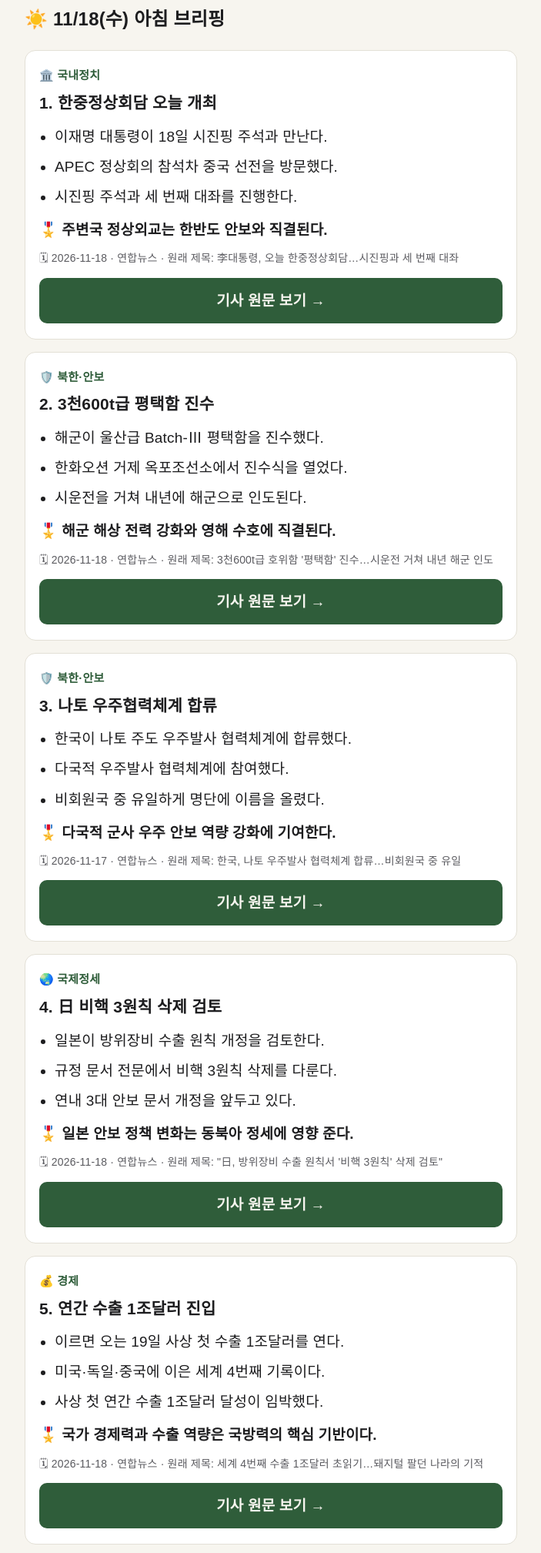
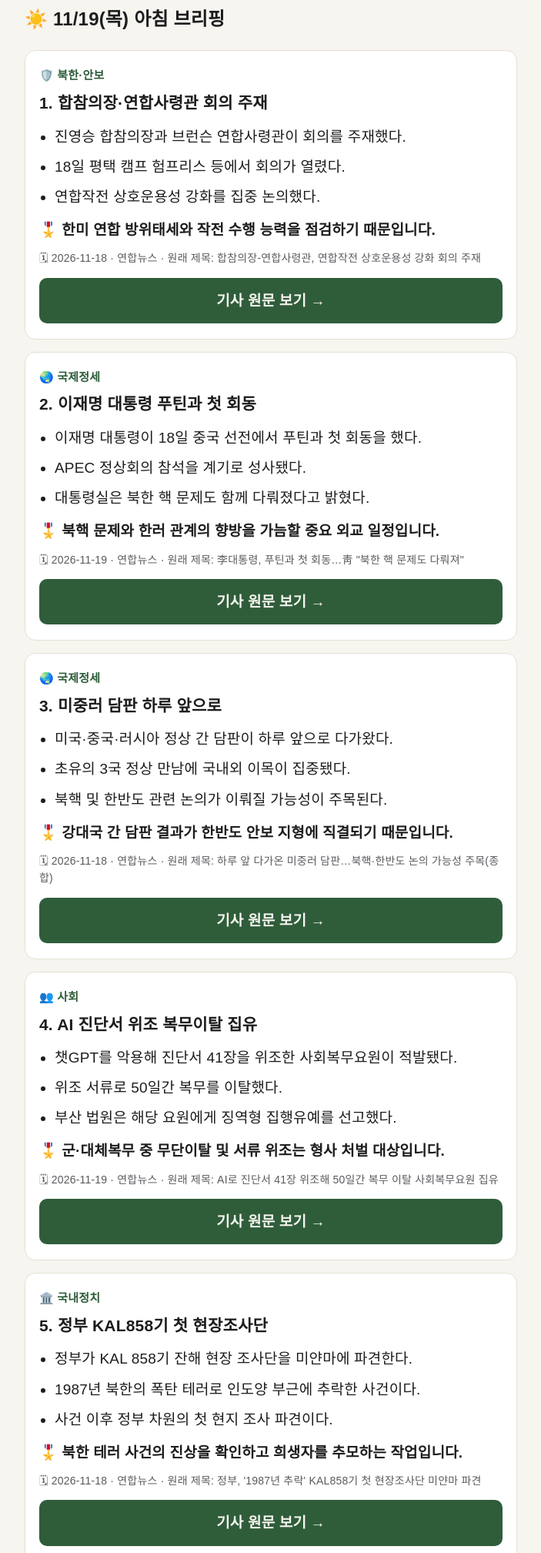
Before and after one commit to jyynet03/military-news-bot, a plain HTML site: page docs/index.html in a window 1280 px wide. Shown: the part 25-2042 px from the top of the page at 77% size, without its empty margins (288-991 px from the left). Drawn offline with Linux system fonts and the light colour scheme.

Commit message:
기록: 2026-11-19 브리핑

```diff
--- a/data/state.json
+++ b/data/state.json
@@ -1,12 +1,12 @@
 {
   "gemini_usage": {
-    "date": "2026-11-18",
+    "date": "2026-11-19",
     "calls": 2
   },
   "kakao_refresh": {
     "fp": "74fdaf00",
     "first_seen": "2026-11-11"
   },
-  "last_sent_date": "2026-11-18",
-  "last_sent_at": "10:22:49"
+  "last_sent_date": "2026-11-19",
+  "last_sent_at": "09:44:36"
 }
--- a/docs/index.html
+++ b/docs/index.html
@@ -1,7 +1,7 @@
 <!doctype html>
 <html lang="ko"><head><meta charset="utf-8">
 <meta name="viewport" content="width=device-width,initial-scale=1">
-<title>아침 브리핑 2026-11-18</title>
+<title>아침 브리핑 2026-11-19</title>
 <style>
 :root{--bg:#f7f5ef;--card:#fff;--ink:#1d1d1f;--sub:#5b5b60;--acc:#2f5d3a;--line:#e3e0d6}
 @media (prefers-color-scheme:dark){:root{--bg:#16181a;--card:#202326;--ink:#ececec;--sub:#a5a8ad;--acc:#8fc79b;--line:#33373b}}
@@ -14,40 +14,40 @@ h1{font-size:24px;margin:8px 0 18px} h2{font-size:21px;line-height:1.5;margin:6p
 .btn{display:block;text-align:center;background:var(--acc);color:var(--bg);text-decoration:none;font-weight:700;padding:12px;border-radius:10px}
 .warn{background:#fff3cd;color:#5c4400;padding:10px 14px;border-radius:10px;font-size:16px}
 </style></head><body><main>
-<h1>☀️ 11/18(수) 아침 브리핑</h1>
-<section class="card">
-  <div class="cat">🏛️ 국내정치</div>
-  <h2>1. 한중정상회담 오늘 개최</h2>
-  <ul><li>이재명 대통령이 18일 시진핑 주석과 만난다.</li><li>APEC 정상회의 참석차 중국 선전을 방문했다.</li><li>시진핑 주석과 세 번째 대좌를 진행한다.</li></ul><p class="why">🎖️ 주변국 정상외교는 한반도 안보와 직결된다.</p>
-  <p class="meta">🗓 2026-11-18 · 연합뉴스 · 원래 제목: 李대통령, 오늘 한중정상회담…시진핑과 세 번째 대좌</p>
-  <a class="btn" href="https://www.yna.co.kr/view/AKR20261118045700001" target="_blank" rel="noopener">기사 원문 보기 →</a>
-</section>
+<h1>☀️ 11/19(목) 아침 브리핑</h1>
 <section class="card">
   <div class="cat">🛡️ 북한·안보</div>
-  <h2>2. 3천600t급 평택함 진수</h2>
-  <ul><li>해군이 울산급 Batch-Ⅲ 평택함을 진수했다.</li><li>한화오션 거제 옥포조선소에서 진수식을 열었다.</li><li>시운전을 거쳐 내년에 해군으로 인도된다.</li></ul><p class="why">🎖️ 해군 해상 전력 강화와 영해 수호에 직결된다.</p>
-  <p class="meta">🗓 2026-11-18 · 연합뉴스 · 원래 제목: 3천600t급 호위함 &#x27;평택함&#x27; 진수…시운전 거쳐 내년 해군 인도</p>
-  <a class="btn" href="https://www.yna.co.kr/view/AKR20261118044300504" target="_blank" rel="noopener">기사 원문 보기 →</a>
-</section>
-<section class="card">
-  <div class="cat">🛡️ 북한·안보</div>
-  <h2>3. 나토 우주협력체계 합류</h2>
-  <ul><li>한국이 나토 주도 우주발사 협력체계에 합류했다.</li><li>다국적 우주발사 협력체계에 참여했다.</li><li>비회원국 중 유일하게 명단에 이름을 올렸다.</li></ul><p class="why">🎖️ 다국적 군사 우주 안보 역량 강화에 기여한다.</p>
-  <p class="meta">🗓 2026-11-17 · 연합뉴스 · 원래 제목: 한국, 나토 우주발사 협력체계 합류…비회원국 중 유일</p>
-  <a class="btn" href="https://www.yna.co.kr/view/AKR20261117133700504" target="_blank" rel="noopener">기사 원문 보기 →</a>
+  <h2>1. 합참의장·연합사령관 회의 주재</h2>
+  <ul><li>진영승 합참의장과 브런슨 연합사령관이 회의를 주재했다.</li><li>18일 평택 캠프 험프리스 등에서 회의가 열렸다.</li><li>연합작전 상호운용성 강화를 집중 논의했다.</li></ul><p class="why">🎖️ 한미 연합 방위태세와 작전 수행 능력을 점검하기 때문입니다.</p>
+  <p class="meta">🗓 2026-11-18 · 연합뉴스 · 원래 제목: 합참의장-연합사령관, 연합작전 상호운용성 강화 회의 주재</p>
+  <a class="btn" href="https://www.yna.co.kr/view/AKR20261118158600504" target="_blank" rel="noopener">기사 원문 보기 →</a>
 </section>
 <section class="card">
   <div class="cat">🌏 국제정세</div>
-  <h2>4. 日 비핵 3원칙 삭제 검토</h2>
-  <ul><li>일본이 방위장비 수출 원칙 개정을 검토한다.</li><li>규정 문서 전문에서 비핵 3원칙 삭제를 다룬다.</li><li>연내 3대 안보 문서 개정을 앞두고 있다.</li></ul><p class="why">🎖️ 일본 안보 정책 변화는 동북아 정세에 영향 준다.</p>
-  <p class="meta">🗓 2026-11-18 · 연합뉴스 · 원래 제목: &quot;日, 방위장비 수출 원칙서 &#x27;비핵 3원칙&#x27; 삭제 검토&quot;</p>
-  <a class="btn" href="https://www.yna.co.kr/view/AKR20261118046000073" target="_blank" rel="noopener">기사 원문 보기 →</a>
+  <h2>2. 이재명 대통령 푸틴과 첫 회동</h2>
+  <ul><li>이재명 대통령이 18일 중국 선전에서 푸틴과 첫 회동을 했다.</li><li>APEC 정상회의 참석을 계기로 성사됐다.</li><li>대통령실은 북한 핵 문제도 함께 다뤄졌다고 밝혔다.</li></ul><p class="why">🎖️ 북핵 문제와 한러 관계의 향방을 가늠할 중요 외교 일정입니다.</p>
+  <p class="meta">🗓 2026-11-19 · 연합뉴스 · 원래 제목: 李대통령, 푸틴과 첫 회동…靑 &quot;북한 핵 문제도 다뤄져&quot;</p>
+  <a class="btn" href="https://www.yna.co.kr/view/AKR20261119002400001" target="_blank" rel="noopener">기사 원문 보기 →</a>
 </section>
 <section class="card">
-  <div class="cat">💰 경제</div>
-  <h2>5. 연간 수출 1조달러 진입</h2>
-  <ul><li>이르면 오는 19일 사상 첫 수출 1조달러를 연다.</li><li>미국·독일·중국에 이은 세계 4번째 기록이다.</li><li>사상 첫 연간 수출 1조달러 달성이 임박했다.</li></ul><p class="why">🎖️ 국가 경제력과 수출 역량은 국방력의 핵심 기반이다.</p>
-  <p class="meta">🗓 2026-11-18 · 연합뉴스 · 원래 제목: 세계 4번째 수출 1조달러 초읽기…돼지털 팔던 나라의 기적</p>
-  <a class="btn" href="https://www.yna.co.kr/view/AKR20261117142400003" target="_blank" rel="noopener">기사 원문 보기 →</a>
-</section><section class="card"><h2>📖 오늘의 용어</h2><ul><li>APEC: 아시아태평양 경제협력체 기구</li><li>진수식: 새로 만든 선박을 물에 처음 띄우는 의식</li><li>나토: 북대서양조약기구 서방 군사동맹체</li><li>비핵 3원칙: 핵무기를 제조·보유·반입하지 않는다는 원칙</li><li>연간 수출: 나라가 한 해 동안 외국에 물품을 내다 판 총액</li></ul></section>
+  <div class="cat">🌏 국제정세</div>
+  <h2>3. 미중러 담판 하루 앞으로</h2>
+  <ul><li>미국·중국·러시아 정상 간 담판이 하루 앞으로 다가왔다.</li><li>초유의 3국 정상 만남에 국내외 이목이 집중됐다.</li><li>북핵 및 한반도 관련 논의가 이뤄질 가능성이 주목된다.</li></ul><p class="why">🎖️ 강대국 간 담판 결과가 한반도 안보 지형에 직결되기 때문입니다.</p>
+  <p class="meta">🗓 2026-11-18 · 연합뉴스 · 원래 제목: 하루 앞 다가온 미중러 담판…북핵·한반도 논의 가능성 주목(종합)</p>
+  <a class="btn" href="https://www.yna.co.kr/view/AKR20261118082551504" target="_blank" rel="noopener">기사 원문 보기 →</a>
+</section>
+<section class="card">
+  <div class="cat">👥 사회</div>
+  <h2>4. AI 진단서 위조 복무이탈 집유</h2>
+  <ul><li>챗GPT를 악용해 진단서 41장을 위조한 사회복무요원이 적발됐다.</li><li>위조 서류로 50일간 복무를 이탈했다.</li><li>부산 법원은 해당 요원에게 징역형 집행유예를 선고했다.</li></ul><p class="why">🎖️ 군·대체복무 중 무단이탈 및 서류 위조는 형사 처벌 대상입니다.</p>
+  <p class="meta">🗓 2026-11-19 · 연합뉴스 · 원래 제목: AI로 진단서 41장 위조해 50일간 복무 이탈 사회복무요원 집유</p>
+  <a class="btn" href="https://www.yna.co.kr/view/AKR20261118071000051" target="_blank" rel="noopener">기사 원문 보기 →</a>
+</section>
+<section class="card">
+  <div class="cat">🏛️ 국내정치</div>
+  <h2>5. 정부 KAL858기 첫 현장조사단</h2>
+  <ul><li>정부가 KAL 858기 잔해 현장 조사단을 미얀마에 파견한다.</li><li>1987년 북한의 폭탄 테러로 인도양 부근에 추락한 사건이다.</li><li>사건 이후 정부 차원의 첫 현지 조사 파견이다.</li></ul><p class="why">🎖️ 북한 테러 사건의 진상을 확인하고 희생자를 추모하는 작업입니다.</p>
+  <p class="meta">🗓 2026-11-18 · 연합뉴스 · 원래 제목: 정부, &#x27;1987년 추락&#x27; KAL858기 첫 현장조사단 미얀마 파견</p>
+  <a class="btn" href="https://www.yna.co.kr/view/AKR20261118165700504" target="_blank" rel="noopener">기사 원문 보기 →</a>
+</section><section class="card"><h2>📖 오늘의 용어</h2><ul><li>상호운용성: 서로 다른 군사 체계나 부대가 함께 작전을 수행할 수 있는 능력</li><li>APEC: 아시아태평양 지역의 경제 협력과 무역 확대를 논의하는 협의체</li><li>담판: 서로 맞선 사안을 결판짓기 위해 판을 차리고 담화하는 일</li><li>집행유예: 형을 선고하되 일정 기간 형의 집행을 미루고 면해 주는 제도</li><li>폭탄 테러: 폭발물을 사용해 인명 살상이나 공공의 위협을 가하는 폭력 행위</li></ul></section>
 </main></body></html>
```
Also changed, not shown: data/history.json (+30 -0 lines), docs/2026-11-19.html (added, +53 -0 lines).
